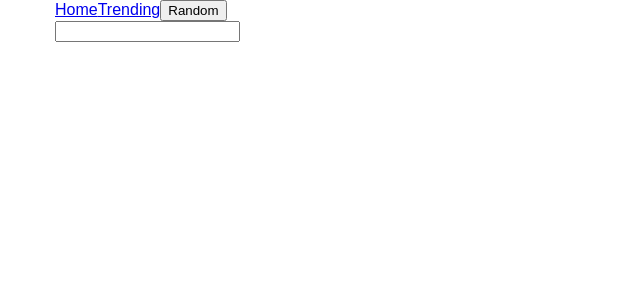
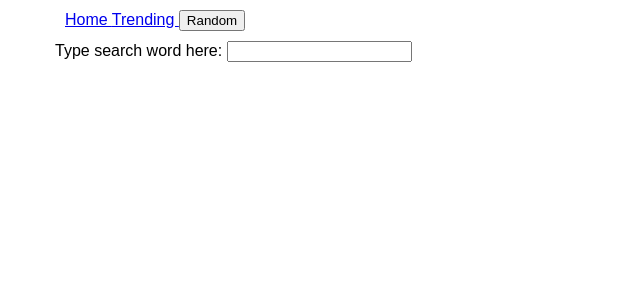
Before and after one commit to gnkatchmar/501-router-practice, a React (Create React App) app: page / in a window 1280 px wide. Shown: the top 300 px of the page, without its empty margins (0-640 px from the left). Built offline with nearby package versions, Linux system fonts and the light colour scheme.

Commit message:
Sunday 1 pm

```diff
--- a/src/api.js
+++ b/src/api.js
@@ -3,6 +3,6 @@ const URL = "https://api.giphy.com/v1/gifs";
 
 export const search = searchTerm => {
   return fetch(
-    `${URL}/search?api_key=${API_KEY}&q=${searchTerm}&limit=25&offset=0&rating=PG-13&lang=en`,
+    `${URL}/search?api_key=${API_KEY}&q=${searchTerm}&limit=10&offset=0&rating=PG-13&lang=en`,
   ).then(res => res.json());
 };
--- a/src/home.js
+++ b/src/home.js
@@ -7,6 +7,7 @@ class HomeContainer extends Component {
     value: "",
     gifs: [],
   };
+
   handleSearch = e => {
     if (!e.key === "Enter") return;
     search(this.state.value).then(gifs => {
@@ -15,9 +16,11 @@ class HomeContainer extends Component {
       });
     });
   };
+
   render() {
     return (
       <div>
+        Type search word here:&nbsp;
         <input
           value={this.state.value}
           onChange={e => this.setState({ value: e.target.value })}
@@ -25,7 +28,7 @@ class HomeContainer extends Component {
         />
         <div>
           {this.state.gifs.map(gif => {
-            const imgSrc = gif.images.downsized_medium;
+            const imgSrc = gif.images.fixed_width;
             return <img key={gif.id} src={imgSrc.url} />;
           })}
         </div>
--- /dev/null
+++ b/src/nav.css
@@ -0,0 +1,4 @@
+.Nav {
+  textDecoration: 'none';
+  padding: 10px;
+}
--- a/src/nav.js
+++ b/src/nav.js
@@ -1,14 +1,15 @@
 import React, { Component } from 'react';
 import { Link } from "react-router-dom";
+import "./nav.css";
+
 
 class NavBar extends Component {
   render() {
     return (
-      <div>
-        <Link to="/">Home</Link>
-        <Link to="/trending">Trending</Link>
-
-        <button>Random</button>
+      <div className = "Nav">
+        <Link to="/"> Home </Link>
+        <Link to="/trending"> Trending </Link>
+        <button> Random </button>
       </div>
     );
   }
```
